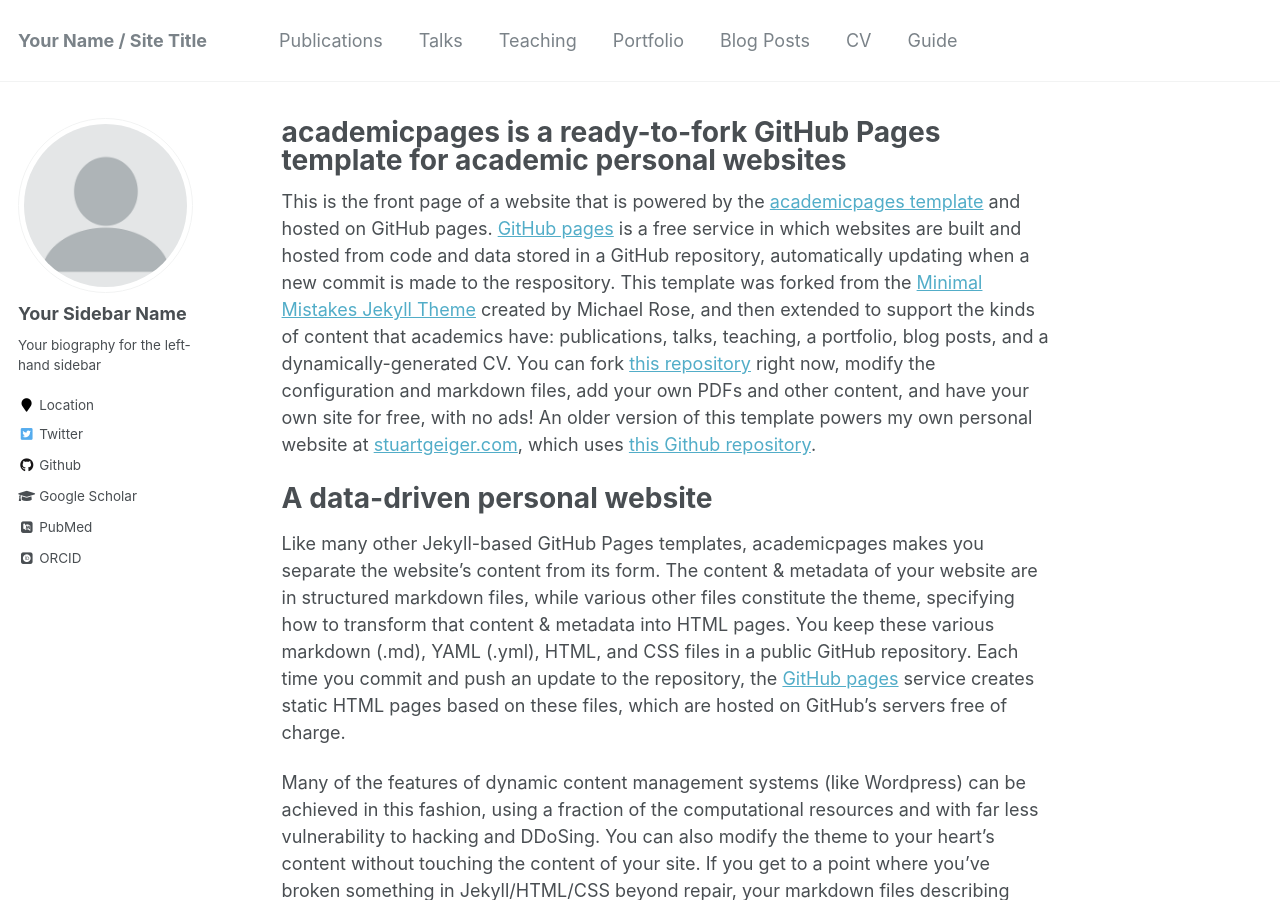
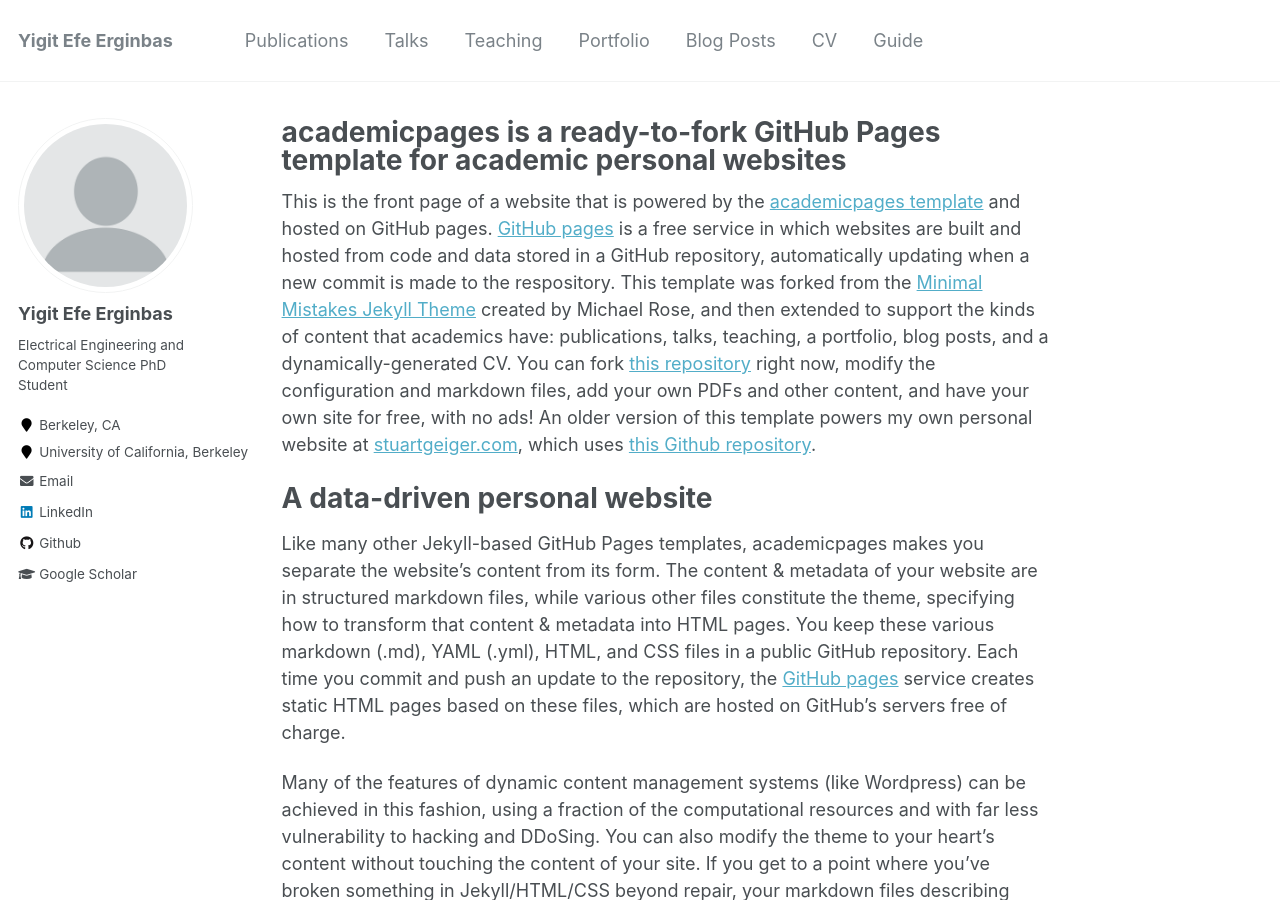
Before and after one commit to erginbas/erginbas.github.io, a Jekyll site: the page built from _pages/about.md, in a window 1280 px wide and 900 px high. Built offline with Jekyll 4.4.1, drawn with Linux system fonts in a browser that asks for light colours; some web fonts are replaced; some of the changed text lies outside the part shown.

Commit message:
initial changes to config

```diff
--- a/_config.yml
+++ b/_config.yml
@@ -7,13 +7,13 @@
 
 # Site Settings
 locale                   : "en-US"
-title                    : "Your Name / Site Title"
+title                    : "Yigit Efe Erginbas"
 title_separator          : "-"
-name                     : &name "Your Name"
-description              : &description "personal description"
-url                      : https://academicpages.github.io # the base hostname & protocol for your site e.g. "https://mmistakes.github.io"
+name                     : &name "Yigit Efe Erginbas"
+description              : &description "PhD Student at UC Berkeley"
+url                      : https://erginbas.github.io # the base hostname & protocol for your site e.g. "https://mmistakes.github.io"
 baseurl                  : "" # the subpath of your site, e.g. "/blog"
-repository               : "academicpages/academicpages.github.io"
+repository               : "erginbas.github.io"
 teaser                   :  # filename of teaser fallback teaser image placed in /images/, .e.g. "500x300.png"
 breadcrumbs              : false # true, false (default)
 words_per_minute         : 160
@@ -80,14 +80,14 @@ analytics:
 
 # Site Author
 author:
-  name             : "Your Sidebar Name"
+  name             : "Yigit Efe Erginbas"
   avatar           : "profile.png"
-  bio              : "Your biography for the left-hand sidebar"
-  location         : "Location"
-  employer         :
-  pubmed           : "https://www.ncbi.nlm.nih.gov/pubmed/?term=john+snow"
-  googlescholar    : "http://yourfullgooglescholarurl.com"
-  email            :
+  bio              : "Electrical Engineering and Computer Science PhD Student"
+  location         : "Berkeley, CA"
+  employer         : "University of California, Berkeley"
+  pubmed           :
+  googlescholar    : "https://scholar.google.com/citations?user=0twHNPwAAAAJ&hl=en"
+  email            : "erginbas@berkeley.edu"
   researchgate     :  # example: "https://www.researchgate.net/profile/yourprofile"
   uri              :
   bitbucket        :
@@ -96,20 +96,20 @@ author:
   flickr           :
   facebook         :
   foursquare       :
-  github           : "academicpages"
+  github           : "erginbas"
   google_plus      :
   keybase          :
   instagram        :
   impactstory      : #"https://profiles.impactstory.org/u/xxxx-xxxx-xxxx-xxxx"
   lastfm           :
-  linkedin         :
-  orcid            : "http://orcid.org/yourorcidurl"
+  linkedin         : "https://www.linkedin.com/in/erginbas/"
+  orcid            : #"http://orcid.org/yourorcidurl"
   pinterest        :
   soundcloud       :
   stackoverflow    : # http://stackoverflow.com/users/123456/username
   steam            :
   tumblr           :
-  twitter          : "replacethistwitterhandle"
+  twitter          : #"replacethistwitterhandle"
   vine             :
   weibo            :
   xing             :
```
